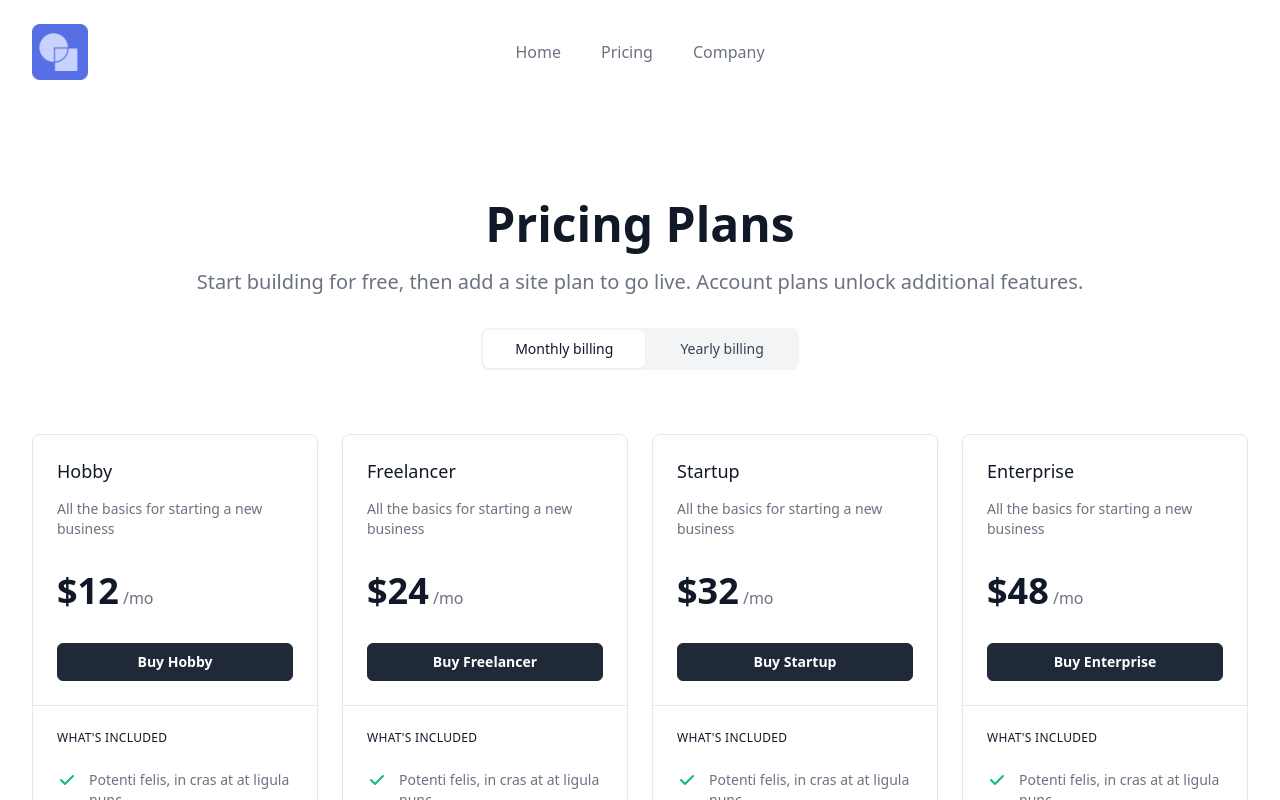
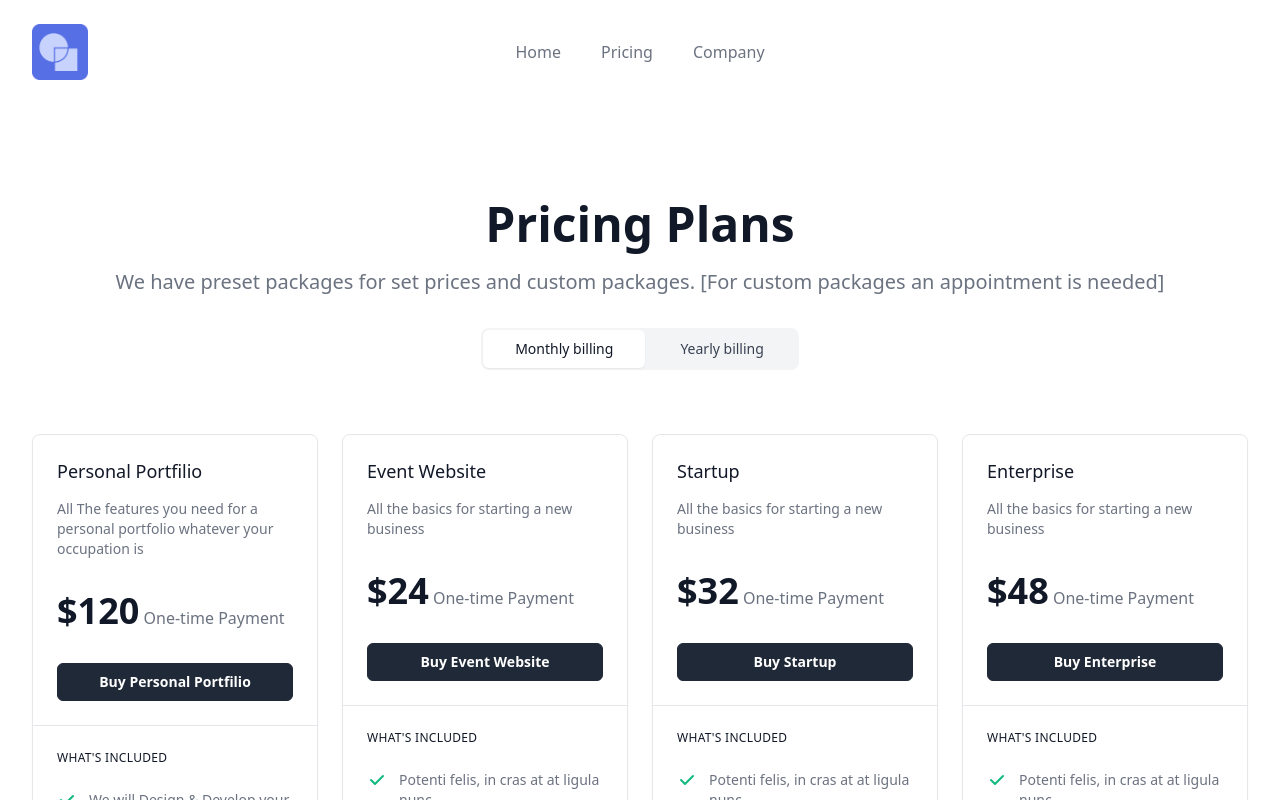
Before and after one commit to omarsolieman/ODesigns, a Vue app: page /pricing in a window 1280 px wide. Shown: the top 800 px of the page. Built offline with nearby package versions, Linux system fonts and the light colour scheme; what @tailwindcss/typography would draw is missing.

Commit message:
Basic changes to about and pricing page and more imge compresion

```diff
--- a/src/views/About.vue
+++ b/src/views/About.vue
@@ -2,28 +2,28 @@
   <div class="relative bg-white">
   <div class="lg:absolute lg:inset-0">
     <div class="lg:absolute lg:inset-y-0 lg:left-0 lg:w-1/2">
-      <img class="h-56 w-full object-cover lg:absolute lg:h-full" src="https://images.unsplash.com/photo-1522071820081-009f0129c71c?ixlib=rb-1.2.1&auto=format&fit=crop&w=1567&q=80" alt="">
+      <img class="h-56 w-full object-cover lg:absolute lg:h-full" src="../assets/aboutImage.jpg" alt="">
     </div>
   </div>
   <div class="relative pt-12 pb-16 px-4 sm:pt-16 sm:px-6 lg:px-8 lg:max-w-7xl lg:mx-auto lg:grid lg:grid-cols-2">
     <div class="lg:col-start-2 lg:pl-8">
       <div class="text-base max-w-prose mx-auto lg:max-w-lg lg:ml-auto lg:mr-0">
-        <h2 class="leading-6 text-indigo-600 font-semibold tracking-wide uppercase">Work with us</h2>
-        <h3 class="mt-2 text-3xl leading-8 font-extrabold tracking-tight text-gray-900 sm:text-4xl">Our Process</h3>
-        <p class="mt-8 text-lg text-gray-500">Sagittis scelerisque nulla cursus in enim consectetur quam. Dictum urna sed consectetur neque tristique pellentesque. Blandit amet, sed aenean erat arcu morbi.</p>
+        <h3 class="mt-2 text-3xl leading-8 font-extrabold tracking-tight text-gray-900 sm:text-4xl">About us</h3>
+        <p class="mt-8 text-lg text-gray-500"></p>
         <div class="mt-5 prose prose-indigo text-gray-500">
-          <p>Sollicitudin tristique eros erat odio sed vitae, consequat turpis elementum. Lorem nibh vel, eget pretium arcu vitae. Eros eu viverra donec ut volutpat donec laoreet quam urna.</p>
-          <p>Bibendum eu nulla feugiat justo, elit adipiscing. Ut tristique sit nisi lorem pulvinar. Urna, laoreet fusce nibh leo. Dictum et et et sit. Faucibus sed non gravida lectus dignissim imperdiet a.</p>
-          <p>Dictum magnis risus phasellus vitae quam morbi. Quis lorem lorem arcu, metus, egestas netus cursus. In.</p>
+          <p>ODesigns is a web design and development company based in Selangor, Malaysia, </p>
+          <p>that specializes in helping small businesses create stunning and affordable online presences.</p>
+          <p>We can build you a website from the ground up or we can help you revamp your current site if it's looking tired and dated.</p>
+          <p>Our services include but are not limited to do the following.</p>
           <ul role="list">
-            <li>Quis elit egestas venenatis mattis dignissim.</li>
-            <li>Cras cras lobortis vitae vivamus ultricies facilisis tempus.</li>
-            <li>Orci in sit morbi dignissim metus diam arcu pretium.</li>
+            <li>Design and development of a website that suits your business.</li>
+            <li>Improving existing websites [Depends on the main technology website was built on].</li>
+            <li>And we wil also help you find a hosting service and plan that suits your website traffic and type.</li>
           </ul>
-          <p>Rhoncus nisl, libero egestas diam fermentum dui. At quis tincidunt vel ultricies. Vulputate aliquet velit faucibus semper. Pellentesque in venenatis vestibulum consectetur nibh id. In id ut tempus egestas. Enim sit aliquam nec, a. Morbi enim fermentum lacus in. Viverra.</p>
+          <p>Availability and prices of services are variable</p>
           <h3>How we’re different</h3>
-          <p>Tincidunt integer commodo, cursus etiam aliquam neque, et. Consectetur pretium in volutpat, diam. Montes, magna cursus nulla feugiat dignissim id lobortis amet. Laoreet sem est phasellus eu proin massa, lectus. Diam rutrum posuere donec ultricies non morbi. Mi a platea auctor mi.</p>
-          <p>Mauris ullamcorper imperdiet nec egestas mi quis quam ante vulputate. Vel faucibus adipiscing lacus, eget. Nunc fermentum id tellus donec. Ut metus odio sit sit varius non nunc orci. Eu, mi neque, ornare suspendisse amet, nibh. Facilisi volutpat lectus id sapien dis mauris rhoncus. Est rhoncus, interdum imperdiet ac eros, diam mauris, tortor. Risus id sit molestie magna.</p>
+          <p>ODesigns offers professional website design and development services. </p>
+          <p>We are a full-service web agency that helps our clients develop websites that incorporate an aesthetic appeal, keep the information relevant, and draw in traffic from organic search results.</p>
         </div>
       </div>
     </div>
--- a/src/views/Pricing.vue
+++ b/src/views/Pricing.vue
@@ -3,7 +3,7 @@
     <div class="max-w-7xl mx-auto py-24 px-4 sm:px-6 lg:px-8">
       <div class="sm:flex sm:flex-col sm:align-center">
         <h1 class="text-5xl font-extrabold text-gray-900 sm:text-center">Pricing Plans</h1>
-        <p class="mt-5 text-xl text-gray-500 sm:text-center">Start building for free, then add a site plan to go live. Account plans unlock additional features.</p>
+        <p class="mt-5 text-xl text-gray-500 sm:text-center">We have preset packages for set prices and custom packages. [For custom packages an appointment is needed]</p>
         <div class="relative self-center mt-6 bg-gray-100 rounded-lg p-0.5 flex sm:mt-8">
           <button type="button" class="relative w-1/2 bg-white border-gray-200 rounded-md shadow-sm py-2 text-sm font-medium text-gray-900 whitespace-nowrap focus:outline-none focus:ring-2 focus:ring-indigo-500 focus:z-10 sm:w-auto sm:px-8">Monthly billing</button>
           <button type="button" class="ml-0.5 relative w-1/2 border border-transparent rounded-md py-2 text-sm font-medium text-gray-700 whitespace-nowrap focus:outline-none focus:ring-2 focus:ring-indigo-500 focus:z-10 sm:w-auto sm:px-8">Yearly billing</button>
@@ -17,7 +17,7 @@
             <p class="mt-8">
               <span class="text-4xl font-extrabold text-gray-900">${{ tier.priceMonthly }}</span>
               {{ ' ' }}
-              <span class="text-base font-medium text-gray-500">/mo</span>
+              <span class="text-base font-medium text-gray-500"> One-time Payment</span>
             </p>
             <a :href="tier.href" class="mt-8 block w-full bg-gray-800 border border-gray-800 rounded-md py-2 text-sm font-semibold text-white text-center hover:bg-gray-900">Buy {{ tier.name }}</a>
           </div>
@@ -42,14 +42,14 @@
 
 const tiers = [
   {
-    name: 'Hobby',
+    name: 'Personal Portfilio',
     href: '#',
-    priceMonthly: 12,
-    description: 'All the basics for starting a new business',
-    includedFeatures: ['Potenti felis, in cras at at ligula nunc.', 'Orci neque eget pellentesque.'],
+    priceMonthly: 120,
+    description: 'All The features you need for a personal portfolio whatever your occupation is',
+    includedFeatures: ['We will Design & Develop your own personal portfolio website', 'We will help you get a domain name', 'we will also help you find an appropriate hosting service & plan'],
   },
   {
-    name: 'Freelancer',
+    name: 'Event Website',
     href: '#',
     priceMonthly: 24,
     description: 'All the basics for starting a new business',
```
Also changed, not shown: src/assets/aboutImage.jpg (added), 1 other file (tests, documents, lock files or other folders).
